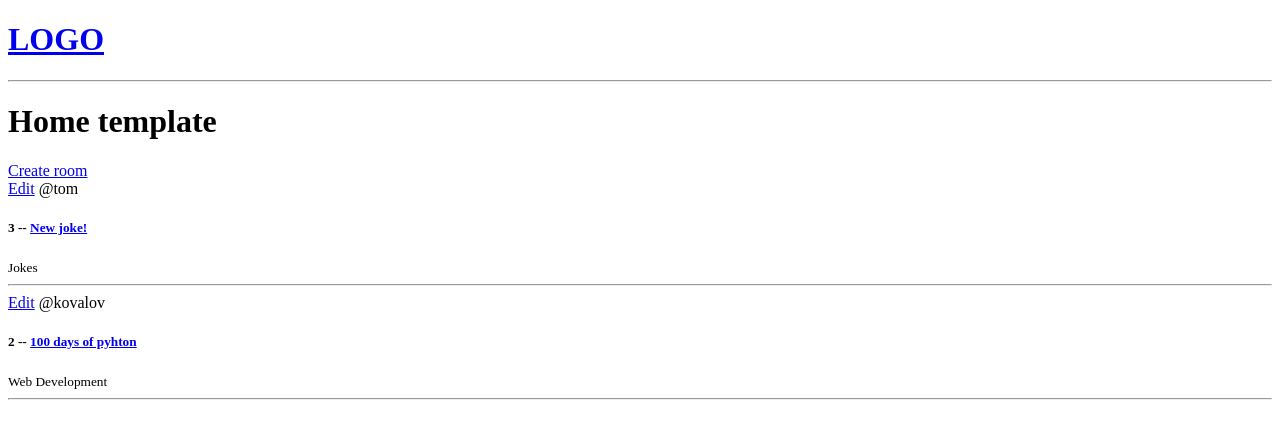
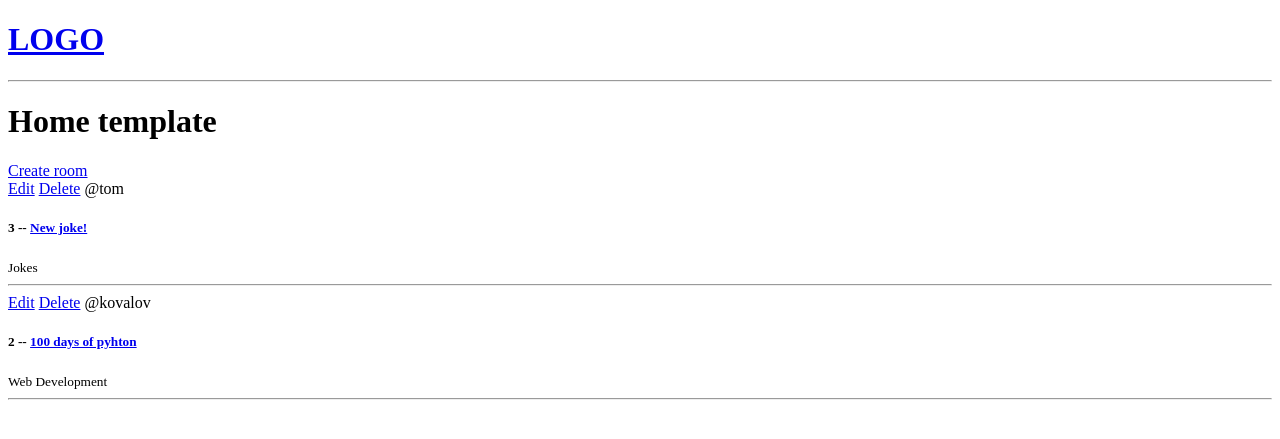
Before and after one commit to kkkovalov/django-learning, a Django app: page / in a window 1280 px wide. Shown: the top 439 px of the page. Run offline with Django 4.2, Linux system fonts and the light colour scheme; data comes from the database, SQL or seed files in the repository; both versions use the stored data as it was after the commit.

Commit message:
CRUD. Delete functionality

```diff
--- a/chat_app/base/templates/base/home.html
+++ b/chat_app/base/templates/base/home.html
@@ -8,6 +8,7 @@
     {% for room in rooms %}
     <div>
       <a href="{% url 'update-room' room.id %}">Edit</a>
+      <a href="{% url 'delete-room' room.id %}">Delete</a>
       <span>@{{room.host.username}}</span>
       <h5>
         {{room.id}} -- <a href="{% url 'room-page' room.id %}">{{room.name}}</a>
--- a/chat_app/base/urls.py
+++ b/chat_app/base/urls.py
@@ -6,4 +6,5 @@ urlpatterns = [
     path('room/<str:pk>/', views.room, name="room-page"),
     path('create-room/', views.createRoom, name="create-room"),
     path('update-room/<str:pk>/', views.updateRoom, name="update-room"),
+    path('delete/<str:pk>', views.deleteRoom, name="delete-room"),
 ]
--- a/chat_app/base/views.py
+++ b/chat_app/base/views.py
@@ -47,3 +47,15 @@ def updateRoom(request, pk):
         'form': form,
     }
     return render(request, 'base/room_form.html', context)
+
+def deleteRoom(request, pk):
+    room = models.Room.objects.get(id=pk)
+
+    if request.method == "POST":
+        room.delete()
+        return redirect('home-page')
+
+    context = {
+        "obj":   room
+    }
+    return render(request, 'base/delete.html', context=context)
```
Also changed, not shown: chat_app/base/templates/base/delete.html (added, +11 -0 lines), chat_app/db.sqlite3.
